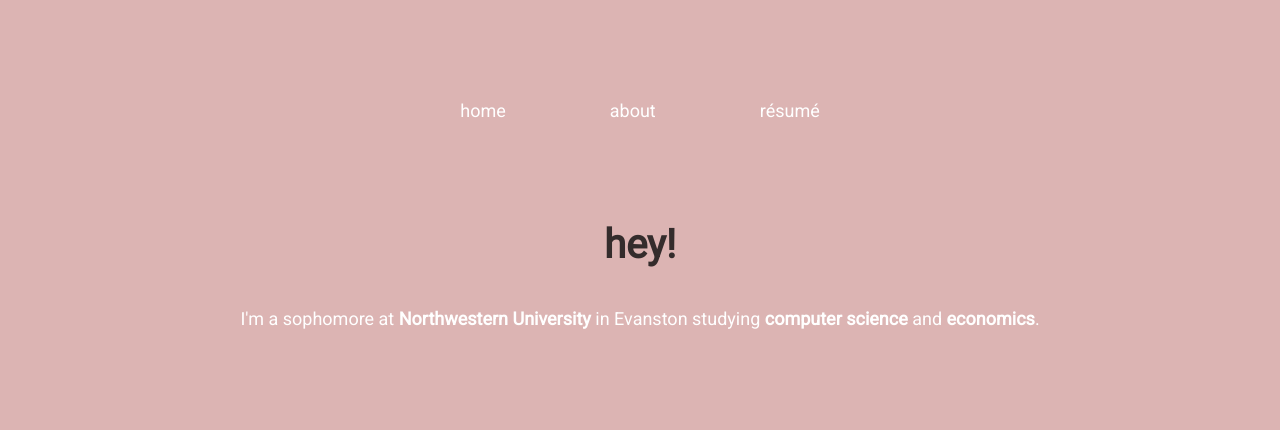
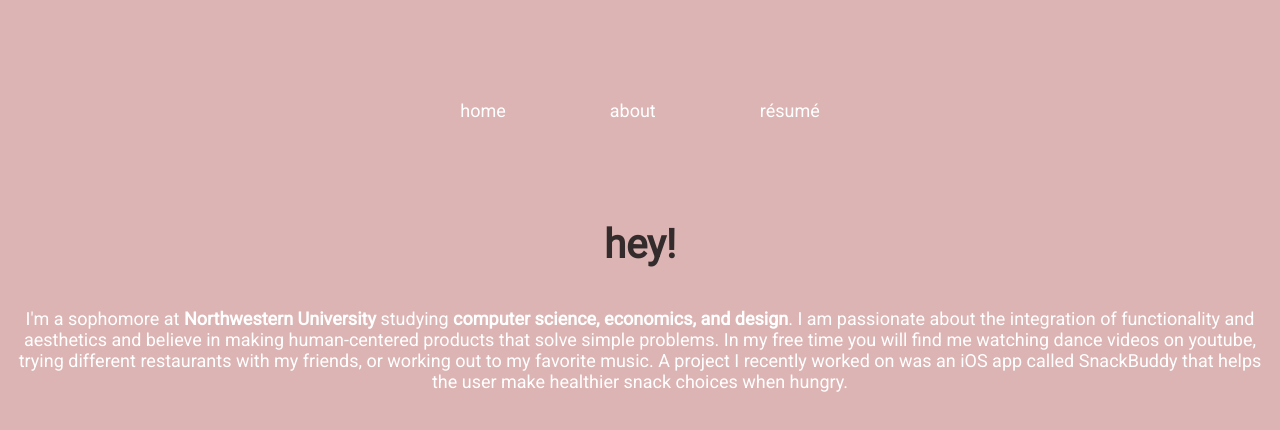
Before and after one commit to priyashah13/priya, a plain HTML site: page about.html in a window 1280 px wide. Drawn offline with Linux system fonts and the light colour scheme.

Commit message:
Update about.html

```diff
--- a/about.html
+++ b/about.html
@@ -32,7 +32,9 @@
           <h2>hey!</h2>
         </div>
         <div class="col-sm-8">
-         <p>I'm a sophomore at <b>Northwestern University</b> in Evanston studying <b>computer science</b> and <b>economics</b>. </p>
+         <p>I'm a sophomore at <b>Northwestern University</b> studying <b>computer science, economics, and design</b>.
+		I am passionate about the integration of functionality and aesthetics and believe in making human-centered products that solve simple problems. In my free time you will find me watching dance videos on youtube, trying different restaurants with my friends, or working out to my favorite music.
+		A project I recently worked on was an iOS app called SnackBuddy that helps the user make healthier snack choices when hungry.</p>
        </div>
      </div>
    </body>
```
